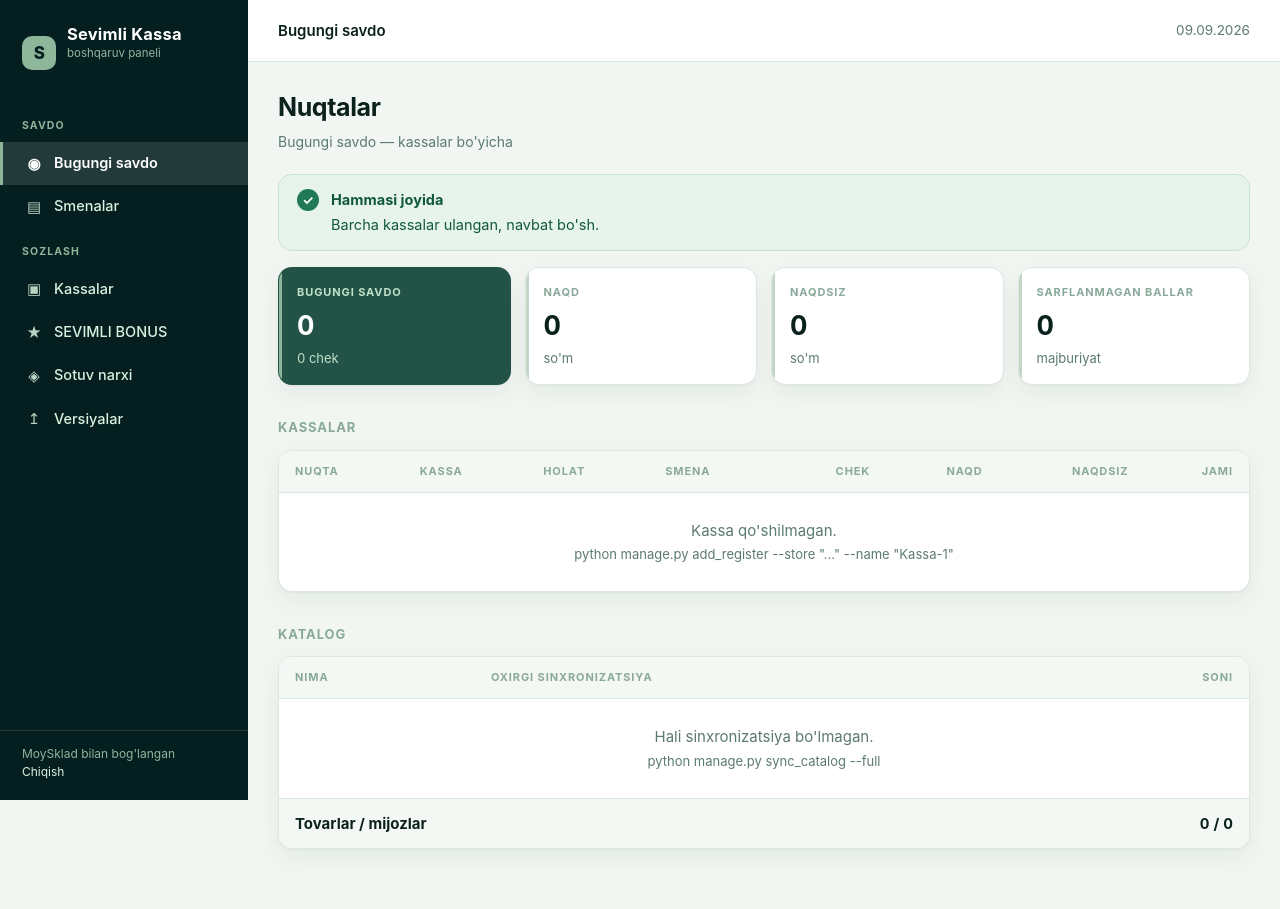
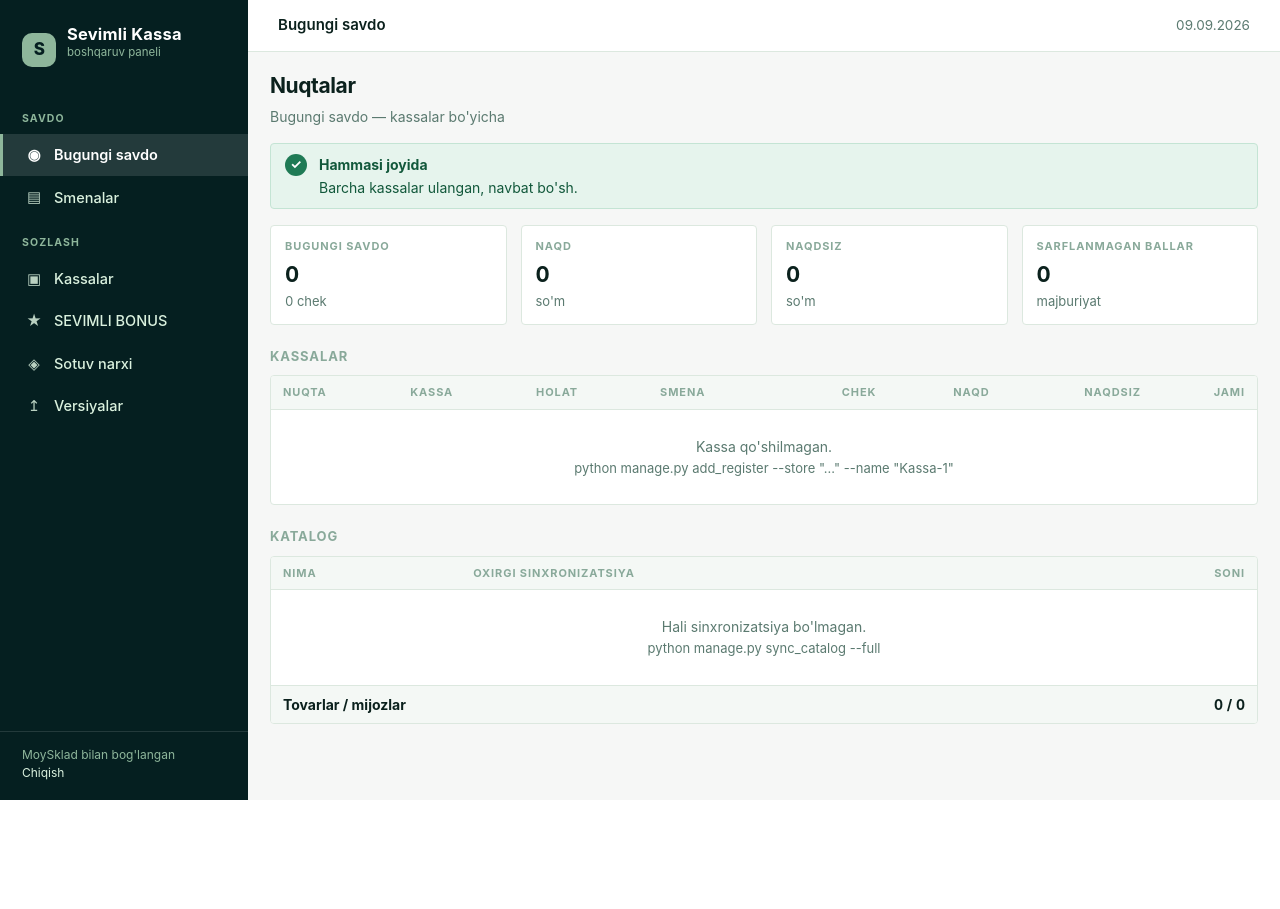
Before and after one commit to 130395mq-dev/sevimli-kassa, a Django app: page / in a window 1280 px wide. After the commit the page ends 800 px from the top, so only its background shows below. Run offline with Django 5.2, Linux system fonts and the light colour scheme; the visitor is signed in with stand-in values (Sample User, id 1); data that the repository does not hold is empty.

Commit message:
Sevimli Kassa server

```diff
--- a/dashboard/templates/dashboard/base.html
+++ b/dashboard/templates/dashboard/base.html
@@ -291,6 +291,63 @@
       word-break: break-all; font-family: "IBM Plex Mono", "Courier New", monospace;
     }
 
+    /* ============================================================
+       SODDA KO'RINISH — Django admin uslubida.
+
+       Bezak ataylab kamaytirilgan: soya yo'q, burchaklar deyarli tekis,
+       rangli urg'ular olib tashlangan, sahifa zichroq. Maqsad — ko'z
+       chalg'imasin, ma'lumot tez o'qilsin.
+
+       Bu blok yuqoridagi qoidalar USTIGA yoziladi (CSS'da keyingisi
+       ustun). Asl chiroyli dizayn o'chirilmagan — qaytarish uchun shu
+       blokni olib tashlash kifoya, boshqa hech narsaga tegmaydi.
+       ============================================================ */
+    :root {
+      --radius: 4px;
+      --shadow: none;
+      --bg: #F6F7F6;
+    }
+    body { font-size: 14px; line-height: 1.5; }
+
+    /* Soya va yumaloqlik yo'q */
+    .tile, .card, table, pre.receipt { box-shadow: none; border-radius: 4px; }
+
+    /* Plita: chap chetidagi rangli chiziq va to'q fon olib tashlandi */
+    .tile::before { display: none; }
+    .tile { padding: 12px 14px; }
+    .tile .value { font-size: 22px; letter-spacing: 0; }
+    .tile.hero {
+      background: var(--surface); color: var(--ink); border-color: var(--line);
+    }
+    .tile.hero .label { color: var(--faint); }
+    .tile.hero .value { color: var(--ink); }
+    .tile.hero .note  { color: var(--muted); }
+    .tile.gold .value, .tile.good .value, .tile.bad .value { color: var(--ink); }
+
+    /* Jadval — zich va oddiy */
+    th { padding: 8px 12px; }
+    td { padding: 8px 12px; }
+    tr:hover td { background: #F2F5F2; }
+
+    /* Nishon — tekis */
+    .badge { border-radius: 3px; padding: 2px 7px; font-size: 11.5px; }
+
+    /* Tugma va maydonlar — tekis */
+    button, button.small, input, select, textarea,
+    form.inline input, form.inline select,
+    .pager a, .pager span.cur, .pager span.disabled { border-radius: 4px; }
+    button { padding: 8px 16px; font-size: 14px; margin-top: 10px; }
+    input, select, textarea { padding: 7px 10px; font-size: 14px; border-width: 1px; }
+    input:focus, select:focus, textarea:focus { box-shadow: none; }
+
+    /* Sahifa zichroq */
+    .wrap { padding: 18px 22px 40px; }
+    h1 { font-size: 21px; }
+    h2 { margin: 22px 0 9px; }
+    .sub { margin-bottom: 16px; }
+    header.top { height: 52px; }
+    .alert { border-radius: 4px; padding: 10px 14px; font-size: 14px; }
+
     @media (max-width: 900px) {
       :root { --sidebar: 68px; }
       aside.nav .brand .name, aside.nav .brand .sub,
```
